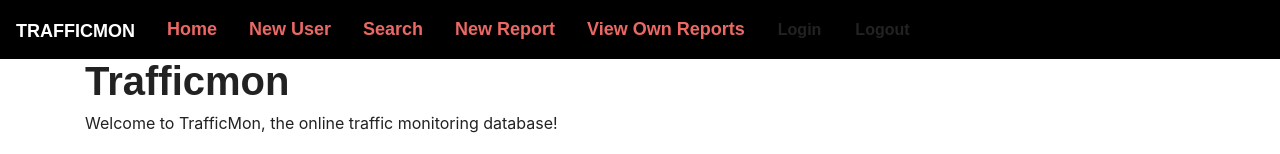
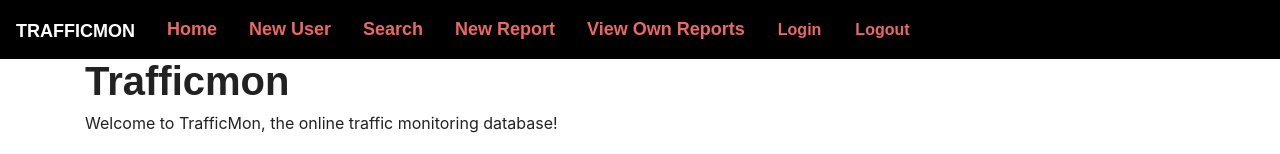
Before and after one commit to nevermindthelabel/Project-3, a React (Create React App) app in the folder client/: page / in a window 1280 px wide. Shown: the top 154 px of the page. Built offline with nearby package versions, Linux system fonts and the light colour scheme; a web font is replaced by a local one.

Commit message:
added links to buttons in navbar

```diff
--- a/client/src/components/Navigation/index.js
+++ b/client/src/components/Navigation/index.js
@@ -6,10 +6,6 @@ import { Link } from "react-router-dom";
 
 
 export default class Navigation extends React.Component {
-    loginDialog = React.createRef()
-    handleLoginClick = () => {
-        this.loginDialog.current.show()
-    }
     render() {
         return (
             <Navbar collapseOnSelect expand="lg" bg="dark" variant="dark">
@@ -22,11 +18,10 @@ export default class Navigation extends React.Component {
                     <Nav.Link as="strong"><Link to={"/new-report"}><strong>New Report</strong></Link></Nav.Link>
                     <Nav.Link href="#View Own Reports">View Own Reports</Nav.Link>
                     <Nav>
-                        <Button variant="Login" onClick={this.handleLoginClick}>Login</Button>
-                        <Button variant="Logout">Logout</Button>
+                        <Button variant="Login"><Link to={"/login"}><strong>Login</strong></Link></Button>
+                        <Button variant="Logout"><Link to={"/logout"}><strong>Logout</strong></Link></Button>
                     </Nav>
                 </Navbar.Collapse>
-                <LoginDialog ref={this.loginDialog} />
             </Navbar>
         )
     }
```
